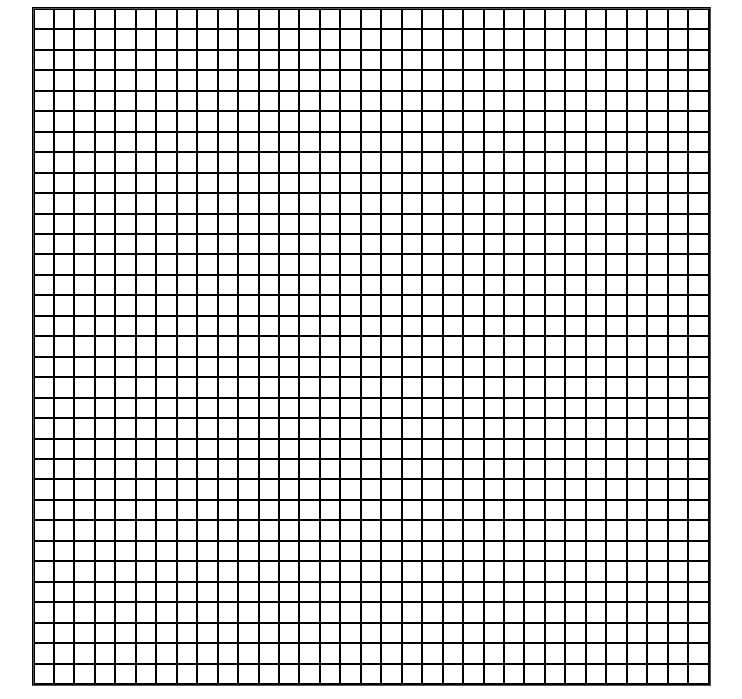
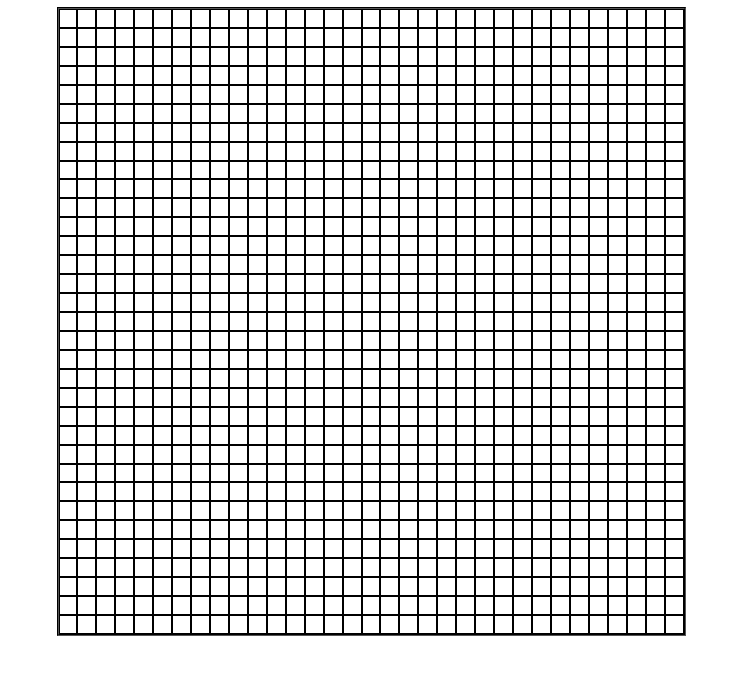
Before and after one commit to JH9001/etch-a-sketch, a plain HTML site: page index.html in a window 1280 px wide. Shown: the part 101-800 px from the top of the page, without its empty margins (269-1011 px from the left). Drawn offline with Linux system fonts and the light colour scheme.

Commit message:
Re-size grid container

```diff
--- a/style.css
+++ b/style.css
@@ -26,8 +26,8 @@ h1 {
 }
 
 .gridContainer {
-  width: 675px;
-  height: 675px;
+  width: 625px;
+  height: 625px;
   display: grid;
   grid-template-columns: repeat(N, 1fr);
   grid-template-rows: repeat(N, 1fr);
```
